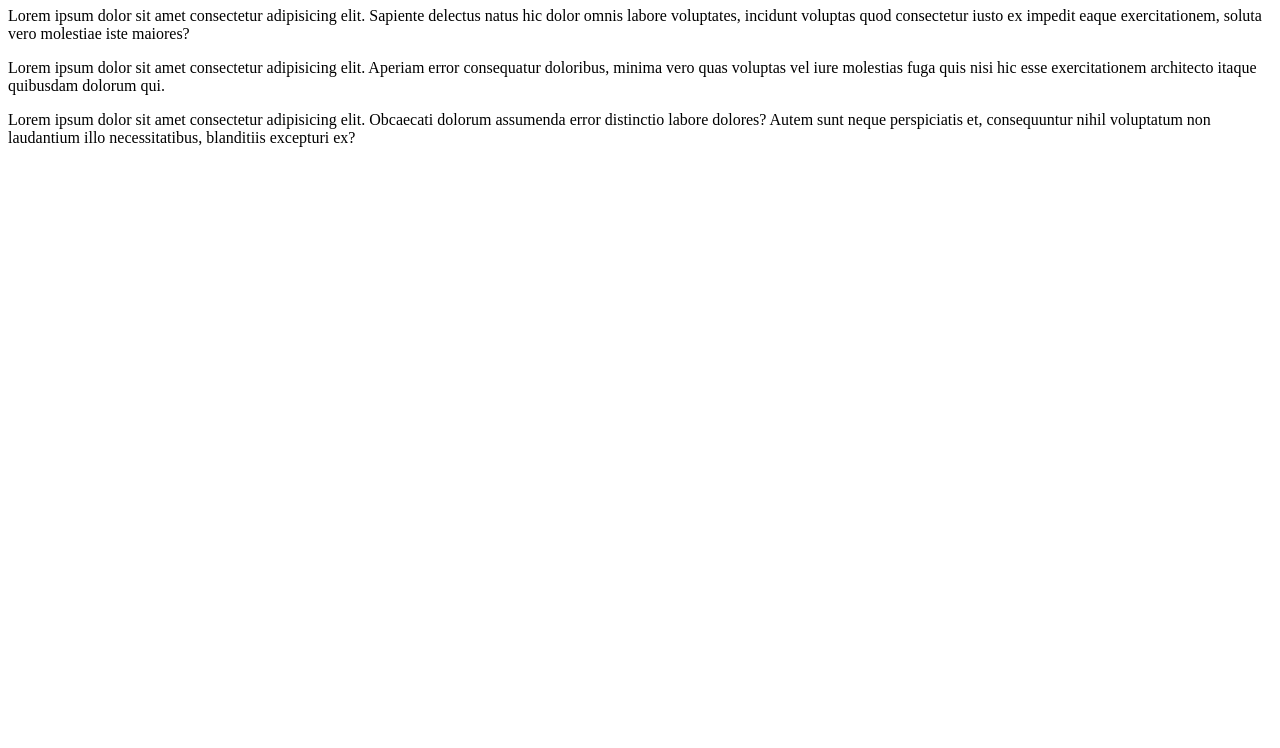
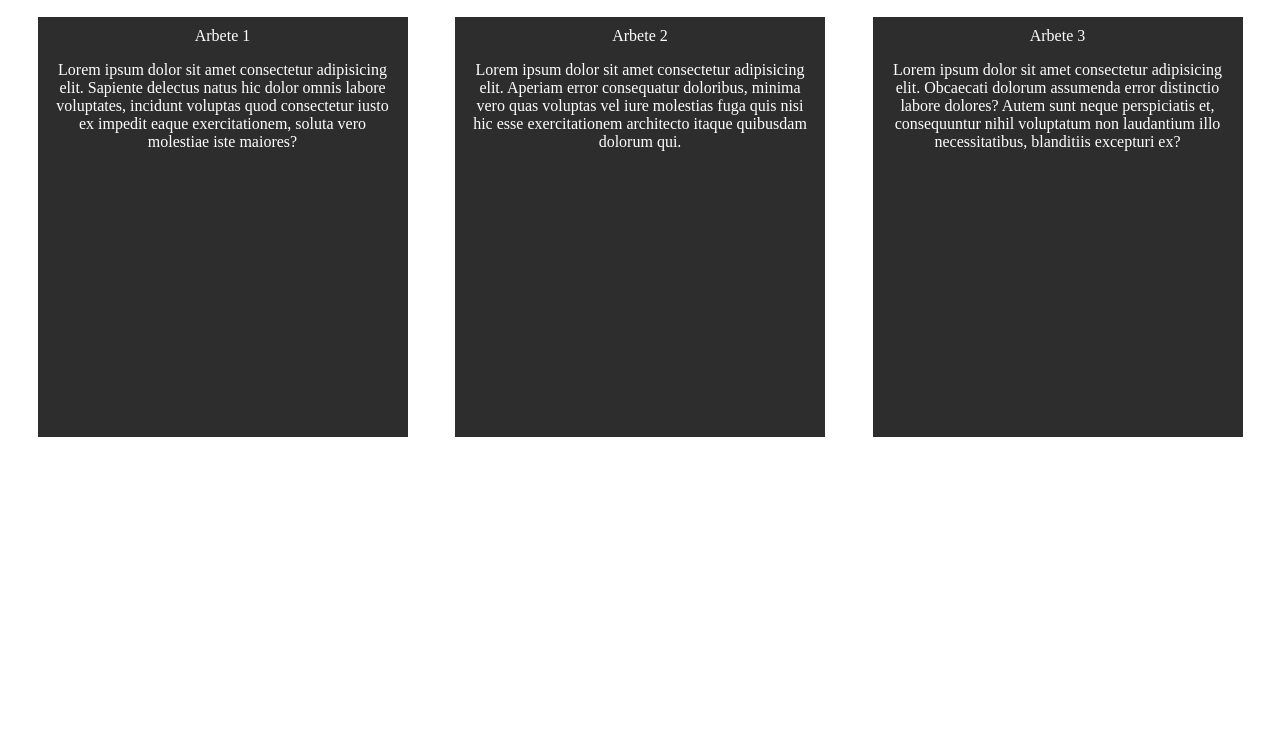
Before and after one commit to BOTNue/Webb-Projekt, a plain HTML site: page index.html in a window 1280 px wide. Shown: the part 73-821 px from the top of the page. Before the commit the page ends 800 px from the top, so only its background shows below. Drawn offline with Linux system fonts and the light colour scheme.

Commit message:
Style: style of boxes for text done

```diff
--- a/index.html
+++ b/index.html
@@ -4,19 +4,19 @@
     <meta charset="UTF-8" />
     <meta name="viewport" content="width=device-width, initial-scale=1.0" />
     <title>Document</title>
-    <link rel="stylesheet" herf="styles.css">
+    <link rel="stylesheet" href="styles.css">
   </head>
   <body>
     <div class ="container">
       <h1>Arbets idéer</h1>
       <div class="idée_container">
-        <div class="item_content1">
+        <div class="text text1">Arbete 1
           <p>Lorem ipsum dolor sit amet consectetur adipisicing elit. Sapiente delectus natus hic dolor omnis labore voluptates, incidunt voluptas quod consectetur iusto ex impedit eaque exercitationem, soluta vero molestiae iste maiores?</p>
         </div>
-        <div class="item_content2">
+        <div class="text text2">Arbete 2
           <p>Lorem ipsum dolor sit amet consectetur adipisicing elit. Aperiam error consequatur doloribus, minima vero quas voluptas vel iure molestias fuga quis nisi hic esse exercitationem architecto itaque quibusdam dolorum qui.</p>
         </div>
-        <div class="item_content3">
+        <div class="text text3">Arbete 3
           <p>Lorem ipsum dolor sit amet consectetur adipisicing elit. Obcaecati dolorum assumenda error distinctio labore dolores? Autem sunt neque perspiciatis et, consequuntur nihil voluptatum non laudantium illo necessitatibus, blanditiis excepturi ex?</p>
         </div>
       </div>
--- a/styles.css
+++ b/styles.css
@@ -0,0 +1,23 @@
+body {
+    width: 100vw;
+    height: 100vh;
+    padding: 0;
+    margin: 0;
+}
+
+.text {
+    height: 400px;
+    width: 350px;
+    background-color: #2e2d2d;
+    color: white;
+    text-align: center;
+    border: 10px solid white;
+    border-radius: 10px;
+    padding: 10px;
+}
+
+.idée_container {
+    display: flex;
+    justify-content: space-evenly;
+    align-items: center;
+}
```
